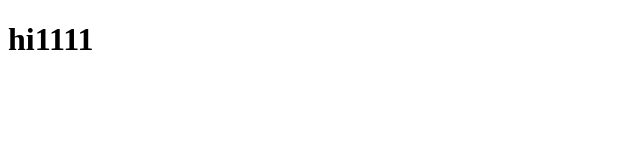
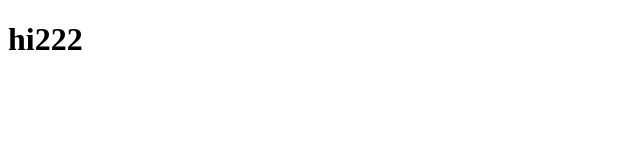
Before and after one commit to vincejhan98/background-generator, a plain HTML site: page index.html in a window 1280 px wide. Shown: the full height of the page, 0-640 px from the left. Drawn offline with Linux system fonts and the light colour scheme.

Commit message:
test id2

```diff
--- a/index.html
+++ b/index.html
@@ -2,6 +2,6 @@
 <html>
     <head></head>
     <body>
-        <h1>hi1111</h1>
+        <h1>hi222</h1>
     </body>
 </html>
```
